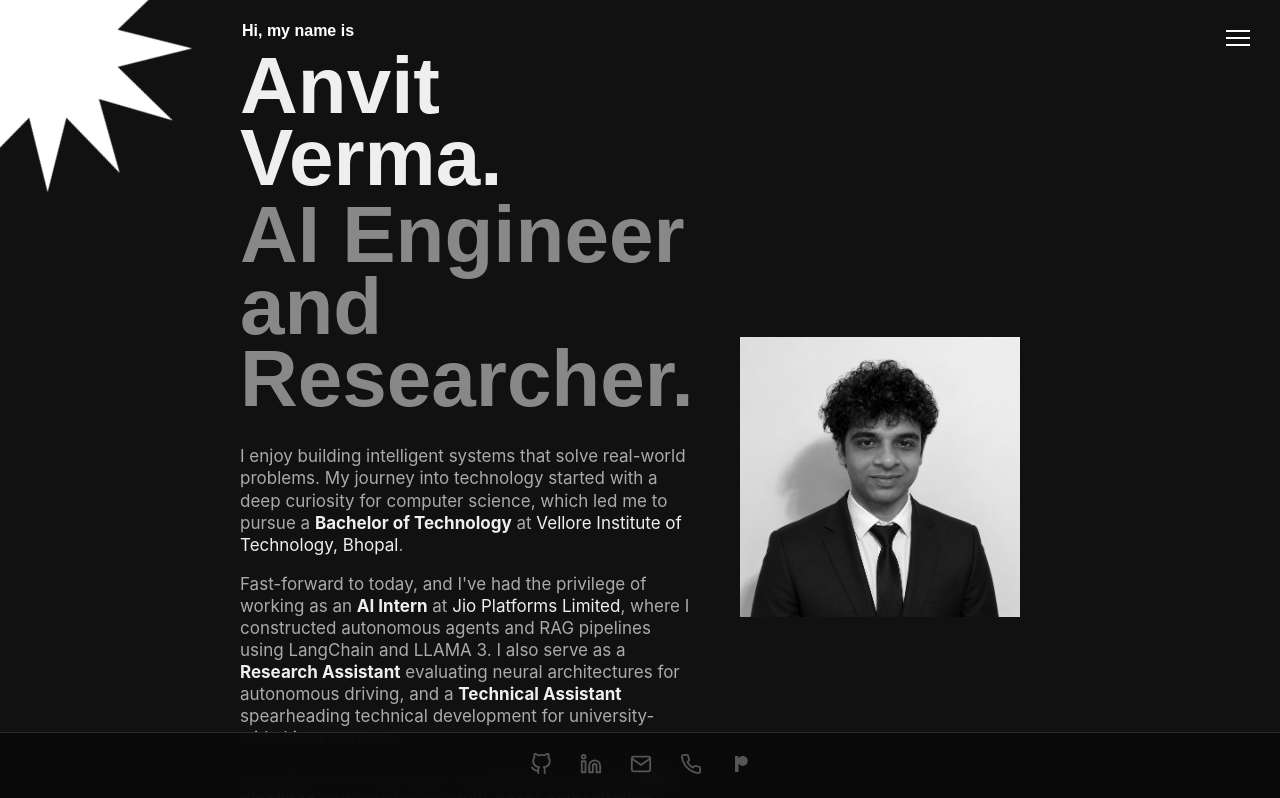
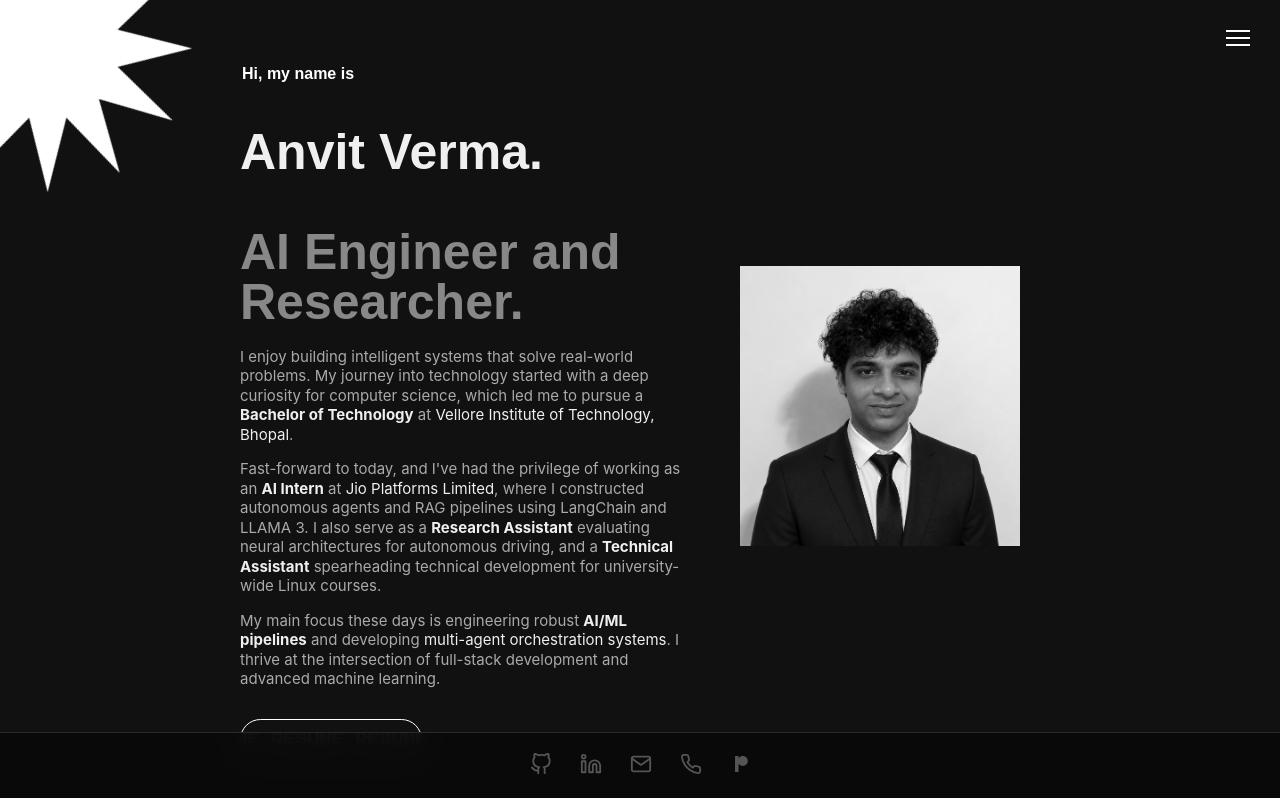
Before and after one commit to anvitvermaa/anvitvermaa.github.io, a Next.js app: page / in a window 1280 px wide. Shown: the top 798 px of the page. Built offline with nearby package versions, Linux system fonts and the light colour scheme; a web font is replaced by a local one.

Commit message:
style: reduce heading sizes and tighten spacing to fit hero in one viewport

```diff
--- a/src/components/sections/Hero.jsx
+++ b/src/components/sections/Hero.jsx
@@ -13,15 +13,15 @@ const Hero = () => {
             Hi, my name is
           </h1>
 
-          <h2 className="text-[#efefef] font-bold text-[clamp(40px,8vw,80px)] leading-[0.9] -mt-[5px] mb-[10px]">
+          <h2 className="text-[#efefef] font-bold text-[clamp(32px,5vw,50px)] leading-[1] mb-[5px]">
             Anvit Verma.
           </h2>
 
-          <h3 className="text-[#888888] font-bold text-[clamp(40px,8vw,80px)] leading-[0.9] -mt-[5px] mb-[30px]">
+          <h3 className="text-[#888888] font-bold text-[clamp(32px,5vw,50px)] leading-[1] mb-[20px]">
             AI Engineer and Researcher.
           </h3>
 
-          <div className="text-[#aaaaaa] text-[17px] md:text-[19px] max-w-[540px] leading-relaxed mb-[50px] space-y-4">
+          <div className="text-[#aaaaaa] text-[15px] md:text-[16px] max-w-[540px] leading-relaxed mb-[30px] space-y-3">
             <p>
               I enjoy building intelligent systems that solve real-world problems. My journey into technology started with a deep curiosity for computer science, which led me to pursue a <strong className="text-[#efefef]">Bachelor of Technology</strong> at <span className="text-[#efefef]">Vellore Institute of Technology, Bhopal</span>.
             </p>
```
